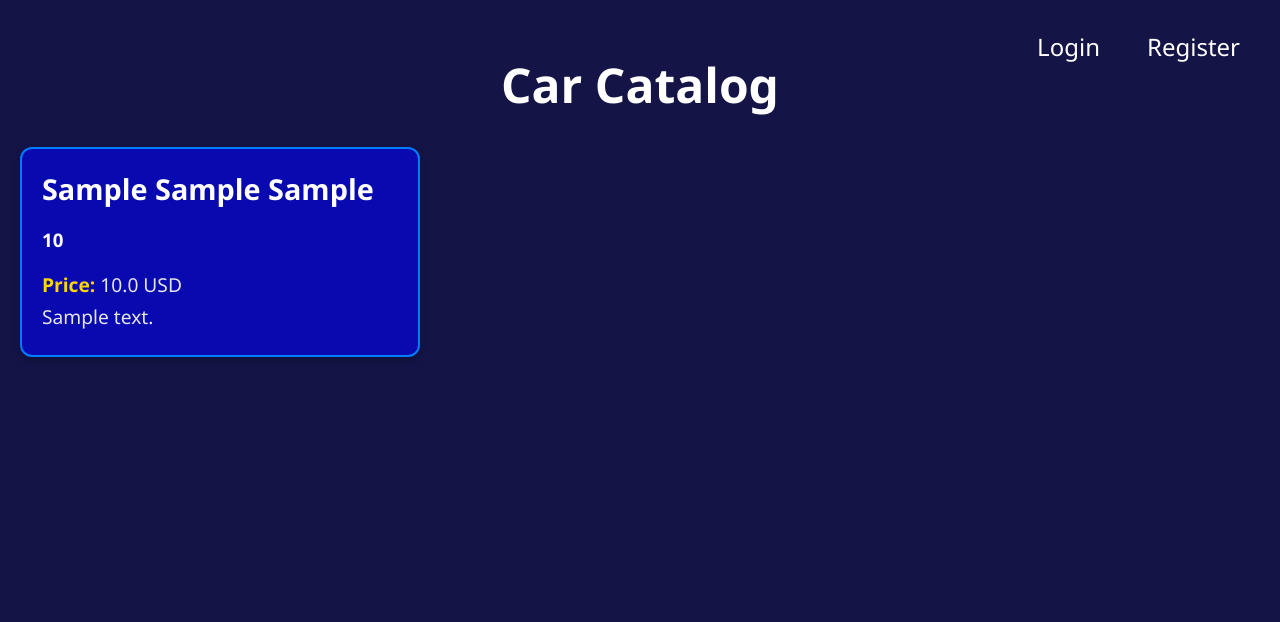
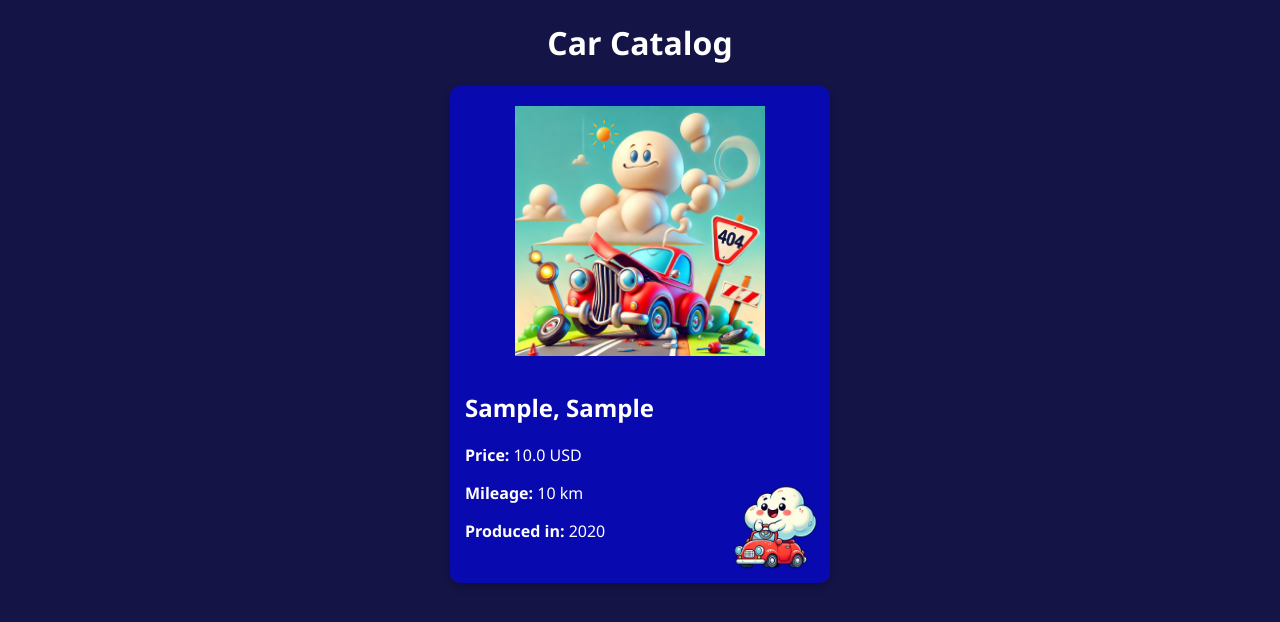
Before and after one commit to PetioNedev/Python_Project, a Flask app: page /catalog in a window 1280 px wide. Shown: the top 622 px of the page. Run offline with Flask 3, Linux system fonts and the light colour scheme; tables that the repository leaves empty hold one stand-in row (values such as "Sample post"); parts of the project's set-up code (start-up, migrations or seed data) failed here and were passed over.

Commit message:
Added preview (one image) for every car in the catalog, added year of manufacture for every car

```diff
--- a/src/json_file_logic.py
+++ b/src/json_file_logic.py
@@ -59,3 +59,12 @@ def delete_car_json(car_id):
 
     save_images(all_images)
     print("Car deleted successfully")
+
+
+def get_single_car_images(car_id):
+    all_images = load_images()
+
+    if str(car_id) in all_images:
+        return all_images[str(car_id)]
+
+    return []
--- a/src/routes.py
+++ b/src/routes.py
@@ -11,7 +11,7 @@ import os
 from flask_sqlalchemy import SQLAlchemy
 from models import Car, User
 from main import app, db
-from json_file_logic import upload_images_json
+from json_file_logic import upload_images_json, get_single_car_images
 
 ALLOWED_EXTENSIONS = {"png", "jpg", "jpeg"}
 
@@ -116,7 +116,9 @@ def catalog(user=None):
     else:
         cars = Car.query.all()
 
-    return render_template("catalog.html", cars=cars, my_username=username)
+    return render_template(
+        "catalog.html", cars=cars, my_username=username, get_img=get_single_car_images
+    )
 
 
 @app.route("/add_listing/<my_username>")
@@ -144,6 +146,7 @@ def add_listing_action():
     new_price = request.form["price"]
     new_description = request.form["description"]
     new_mileage = request.form["mileage"]
+    new_year = int(request.form["year"])
     session_username = session.get("username")
     user = User.query.filter_by(username=session_username).first()
     new_car = Car(
@@ -154,6 +157,7 @@ def add_listing_action():
         price=new_price,
         description=new_description,
         mileage=new_mileage,
+        year=new_year,
     )
     db.session.add(new_car)
     db.session.commit()
--- a/src/templates/catalog.html
+++ b/src/templates/catalog.html
@@ -1,4 +1,4 @@
-<!DOCTYPE html>
+<!-- <!DOCTYPE html>
 <html lang="en">
 <head>
     <meta charset="UTF-8">
@@ -59,8 +59,124 @@
             <h3>{{ car.mileage }}</h3>
             <p><strong>Price:</strong> {{ car.price }} USD</p>
             <p>{{ car.description }}</p>
+
+            {% set images = get_img(car.id) %}
+            {% if images %}
+                <img src="{{ url_for('static', filename='cars_img/' + images[0]) }}" alt="Car Image">
+            {% else %}
+                <img src="{{ url_for('static', filename='404_car_shop.webp') }}" alt="No Image Available">
+            {% endif %}
+
         </div>
         {% endfor %}
     </div>
 </body>
+</html> -->
+
+
+<!DOCTYPE html>
+<html lang="en">
+<head>
+    <meta charset="UTF-8">
+    <meta name="viewport" content="width=device-width, initial-scale=1.0">
+    <title>Car Catalog</title>
+    <style>
+        body {
+            font-family: 'Segoe UI', Tahoma, Geneva, Verdana, sans-serif;
+            background-color: #141447;
+            margin: 20px;
+            color: white;
+        }
+        .catalog-container {
+            display: flex;
+            flex-wrap: wrap;
+            justify-content: center;
+            gap: 20px;
+        }
+        .car-card {
+            background: #0909b0;
+            padding: 15px;
+            border-radius: 10px;
+            box-shadow: 0 4px 8px rgba(0, 0, 0, 0.2);
+            width: 350px;
+            display: flex;
+            flex-direction: column;
+            align-items: center;
+            text-align: center;
+        }
+        .car-card img {
+            width: 100%;
+            height: 250px;
+            border-radius: 20px;
+            object-fit: contain;
+            padding: 5px;
+        }
+        .car-info {
+            display: flex;
+            justify-content: space-between;
+            width: 100%;
+            padding: 10px 0;
+            align-items: center;
+            position: relative;
+        }
+
+        .info-text {
+            text-align: left;
+            flex-grow: 1;
+            word-wrap: break-word;
+            overflow-wrap: break-word;
+            max-width: 80%;
+        }
+        .btn-container {
+            position: absolute;
+            bottom: -20px;
+            right: -20px;
+            padding: 0;
+            margin: 0;
+            display: inline-block;
+        }
+
+        .btn-image {
+            max-width: 100px !important;
+            height: auto !important;
+            cursor: pointer;
+            transition: transform 0.2s;
+        }
+
+        .btn-image:hover {
+            transform: scale(1.3);
+        }
+    </style>
+</head>
+<body>
+
+    <h1 style="text-align: center;">Car Catalog</h1>
+    <div class="catalog-container">
+        {% for car in cars %}
+        <div class="car-card">
+            {% set images = get_img(car.id) %}
+            {% if images %}
+                <img src="{{ url_for('static', filename='cars_img/' + images[0]) }}" alt="Car Image">
+            {% else %}
+                <img src="{{ url_for('static', filename='404_car_shop.webp') }}" alt="No Image Available">
+            {% endif %}
+
+            <div class="car-info">
+                <div class="info-text">
+                    <h2>{{ car.brand }}, {{ car.model }}</h2>
+                    <p><strong>Price:</strong> {{ car.price }} USD</p>
+                    <p><strong>Mileage:</strong> {{ car.mileage }} km</p>
+                    <p><strong>Produced in:</strong> {{ car.year }}</p>
+                </div>
+                <div class="btn-container">
+                    <a href="/">
+                        <img src="{{ url_for('static', filename='button_view.png') }}" alt="View" class="btn-image">
+                    </a>
+                </div>
+            </div>
+        </div>
+        {% endfor %}
+    </div>
+
+</body>
 </html>
```
Also changed, not shown: src/car_images.json (deleted, +0 -7 lines), src/models.py (+9 -0 lines), src/templates/add_listing.html (+7 -0 lines), src/static/button_view.png (added).
